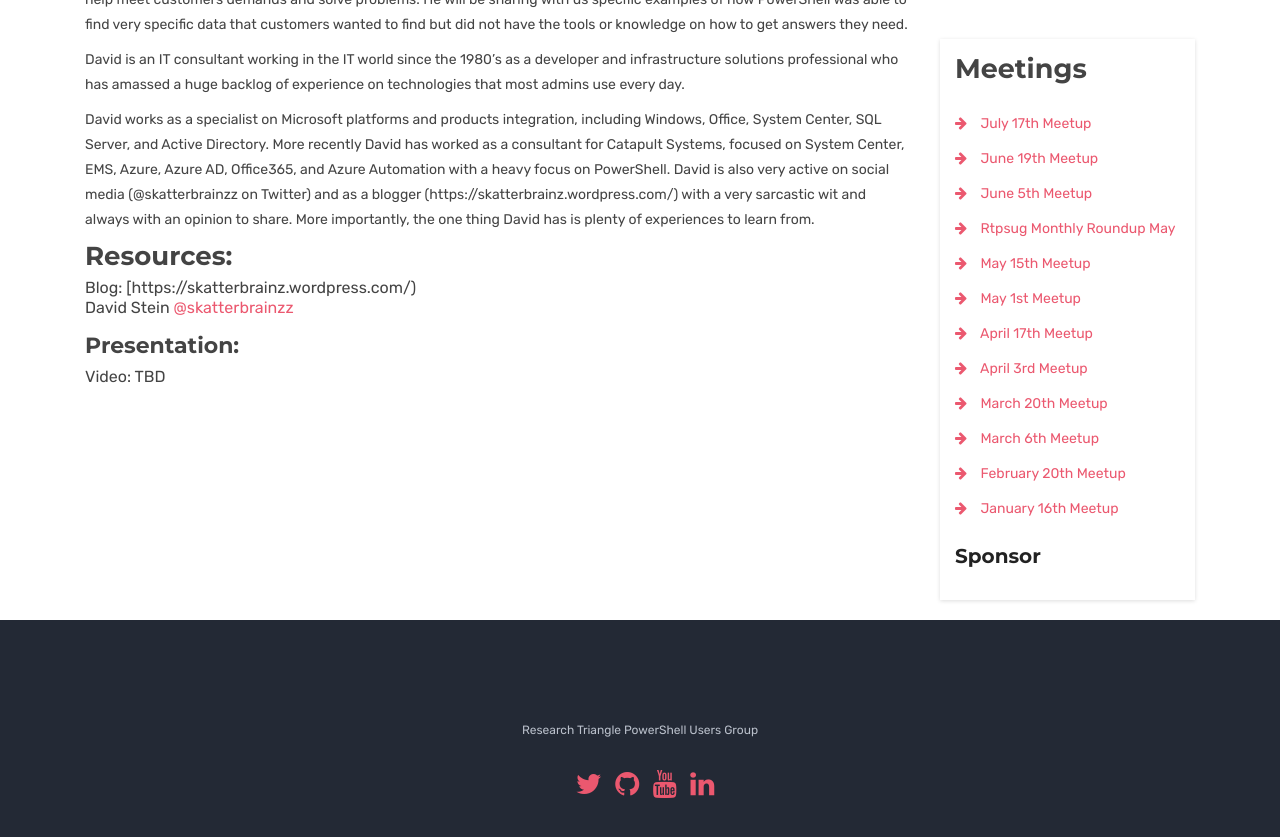
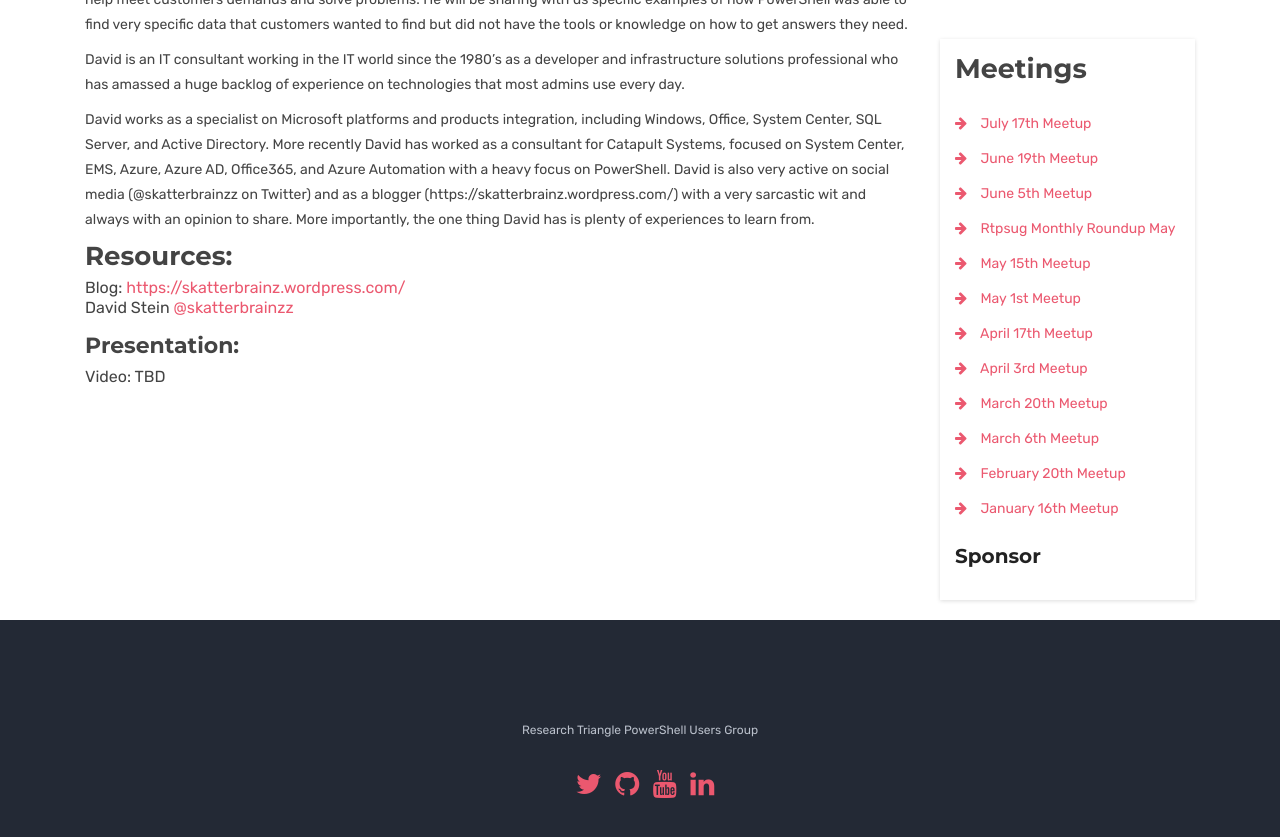
Before and after one commit to rtpsug/rtpsug.github.io, a Jekyll site: the page built from _posts/meetups/2019-07-03-July-3rd-Meetup.md, in a window 1280 px wide and 900 px high, scrolled down 774 px. Shown: the top 837 px of the window. Built offline with Jekyll 4.4.1, drawn with Linux system fonts in a browser that asks for light colours; part of the change alters nothing that is shown.

```diff
--- a/_posts/meetups/2019-07-03-July-3rd-Meetup.md
+++ b/_posts/meetups/2019-07-03-July-3rd-Meetup.md
@@ -27,7 +27,7 @@ David is an IT consultant working in the IT world since the 1980's as a develope
 David works as a specialist on Microsoft platforms and products integration, including Windows, Office, System Center, SQL Server, and Active Directory. More recently David has worked as a consultant for Catapult Systems, focused on System Center, EMS, Azure, Azure AD, Office365, and Azure Automation with a heavy focus on PowerShell. David is also very active on social media (@skatterbrainzz on Twitter) and as a blogger (https://skatterbrainz.wordpress.com/) with a very sarcastic wit and always with an opinion to share. More importantly, the one thing David has is plenty of experiences to learn from.
 
 ### Resources:
-- Blog: [https://skatterbrainz.wordpress.com/)
+- Blog: [https://skatterbrainz.wordpress.com/](https://skatterbrainz.wordpress.com/)
 - David Stein [@skatterbrainzz](https://twitter.com/skatterbrainzz)
 
 #### Presentation:
```
